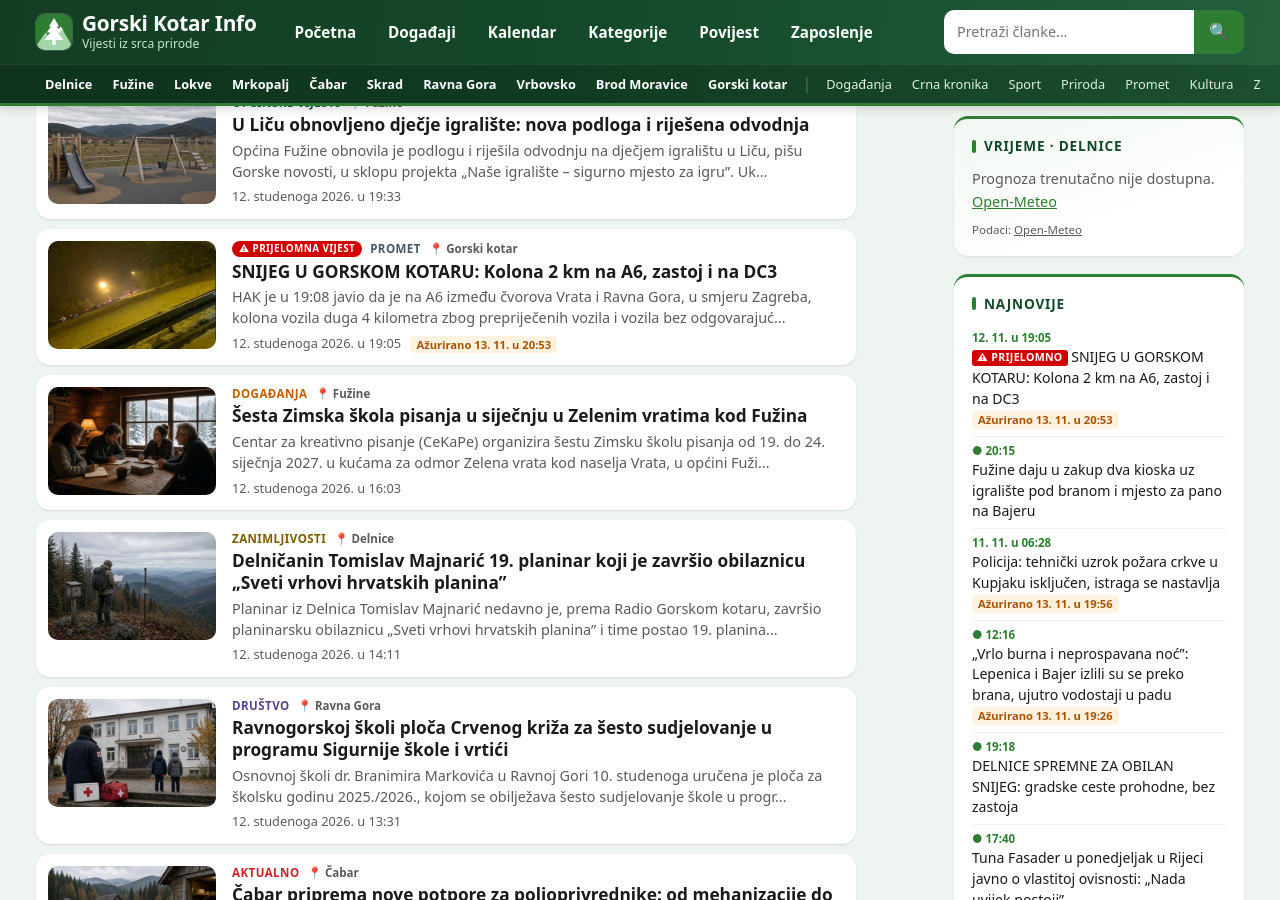
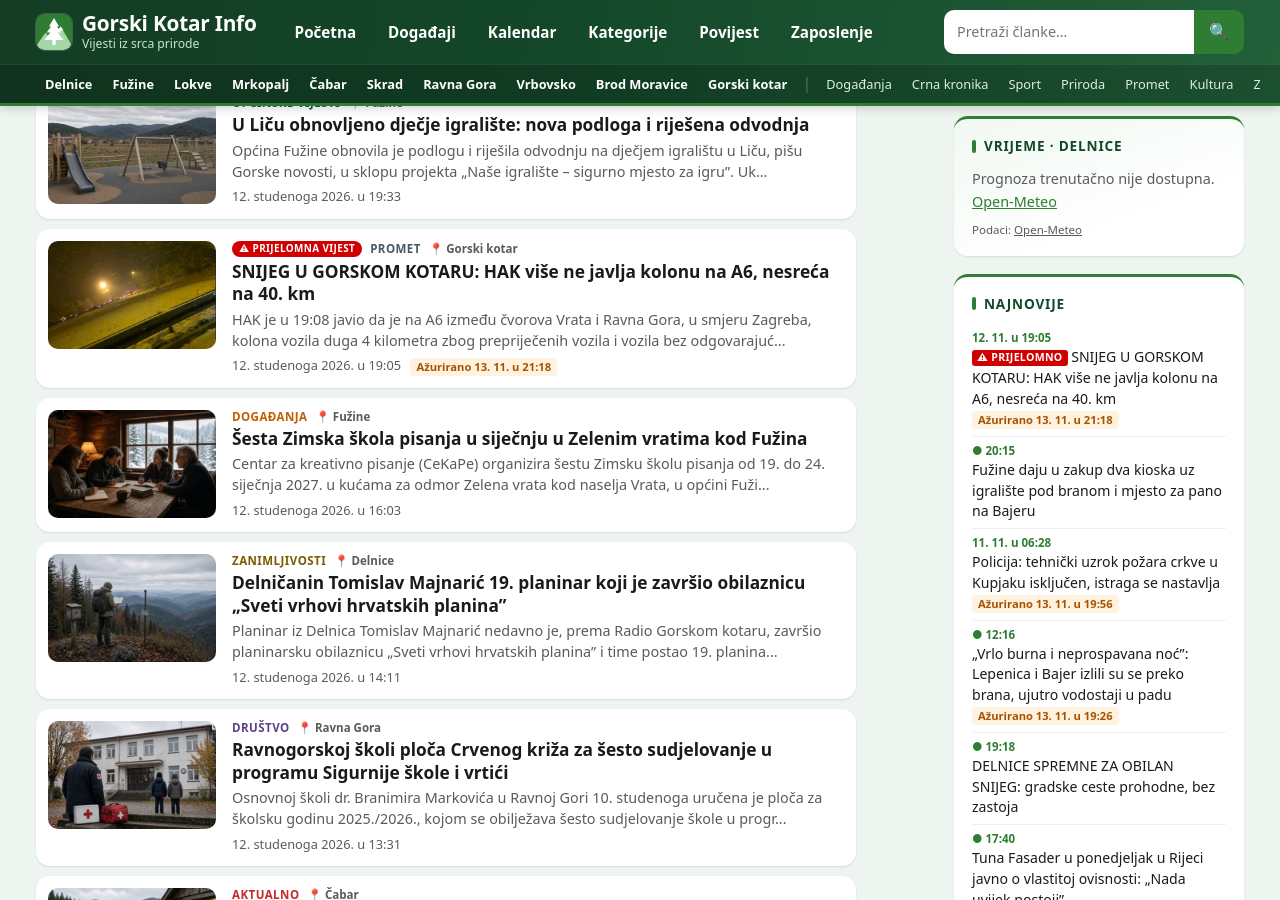
Before and after one commit to MojGK/gorski-kotar.info, a Jekyll site: the page built from arhiva.md, in a window 1280 px wide and 900 px high, scrolled down 2757 px. Built offline with Jekyll 4.4.1, drawn with Linux system fonts in a browser that asks for light colours.

Commit message:
Dopuna: VinodolMet o vrhuncu kolone na A6, HAK više ne javlja kolonu

```diff
--- a/_posts/2026-11-12-snijeg-petak-gorski-kotar-hac-zimska-sluzba.md
+++ b/_posts/2026-11-12-snijeg-petak-gorski-kotar-hac-zimska-sluzba.md
@@ -2,10 +2,10 @@
 layout: post
 featured: true
 prijelomna: true
-prijelomna_tekst: "Kolona 2 km na A6 između Vrata i Ravne Gore prema Zagrebu; nesreća na 40. km; zastoj na DC3 kod Delnica"
-title: "SNIJEG U GORSKOM KOTARU: Kolona 2 km na A6, zastoj i na DC3"
+prijelomna_tekst: "HAK više ne javlja kolonu na A6 između Vrata i Ravne Gore; nesreća na 40. km, promet jednim trakom; zimski uvjeti na DC3 i DC32"
+title: "SNIJEG U GORSKOM KOTARU: HAK više ne javlja kolonu na A6, nesreća na 40. km"
 date: 2026-11-12 19:05:00 +0100
-azurirano: 2026-11-13 20:53:00 +0100
+azurirano: 2026-11-13 21:18:00 +0100
 location: Gorski kotar
 type: Promet
 categories: [Gorski kotar, Promet]
@@ -15,6 +15,13 @@ image_alt: "Kolona vozila na autocesti A6 između Delnica i Ravne Gore u gustome
 image_credit: "Foto: privatna arhiva"
 image_position: center 70%
 ---
+
+**Dopuna (21.18 h):** Meteorološka stranica **VinodolMet** objavila je na Facebooku „totalni kaos kroz Gorski kotar”. Prema njihovoj objavi, na vrhuncu gužve oko 19.30 h kolona na A6 kod Delnica prema Zagrebu bila je duga oko 5 kilometara i stajala je. Ta ocjena od oko 5 kilometara odnosi se, prema toj objavi, na raniji vrhunac, a ne na trenutačno stanje, i nije službena HAK-ova brojka. Na objavljenim snimkama HAK-ovih kamera iz 19.27 h vide se pune trake prema Zagrebu kod Delnica, Vrbovskog i Rožman Brda.
+
+![HAK-ove web kamere na A6 u 19:27: pune trake prema Zagrebu kod Delnica, Vrbovskog i Rožman Brda, 13. 11. 2026.]({{ '/assets/images/a6-hak-kamere-1927-vinodolmet-2026-11-13.jpg' | relative_url }})
+*Foto: HAK / web kamere (via VinodolMet)*
+
+[HAK](https://www.hak.hr/info/stanje-na-cestama/) u 21:16 više ne navodi kolonu na autocesti **A6** između čvorova **Vrata** i **Ravna Gora**, u smjeru Zagreba, koju je u 20:52 još procjenjivao na 2 kilometra. U izvanrednim prometnim događajima ostaje nesreća na 40. kilometru između Delnica i Ravne Gore: promet se i dalje vodi jednom trakom uz ograničenje brzine od 60 km/h. Zimski uvjeti i dalje vrijede na A6 između čvorova Kikovica i Bosiljevo 2. Dionica Kikovica–Delnice zbog vjetra i dalje je otvorena samo za osobna vozila. Na **DC3** Zdihovo–Stubica–Delnice–Kikovica/Soboli i na **DC32** Prezid–Delnice, prema HAK-u, i dalje vrijede zimski uvjeti i zabrana prometa za vozila bez propisane zimske opreme i za teretna motorna vozila s priključnim vozilom. Trenutačno nema slobodnog cestovnog pravca za kamione s prikolicama, tegljače s poluprikolicama i vozila bez propisane zimske opreme iz smjera unutrašnjosti prema Hrvatskom primorju ili Istri, i obrnuto. U tijeku je čišćenje i posipavanje cesta u Lici i Gorskom kotaru.
 
 **Dopuna (20.53 h):** Na raskrižju državnih cesta **DC3** i **DC32** kod Delnica (smjer Crni Lug) kolnik je oko 20.50 h pod ugaženim snijegom s dubokim tragovima kotača. Vozila se sporo kreću i čekaju u koloni, uz cestu su visoki nasipi snijega, a snijeg i dalje pada. DC3 i DC32 državne su ceste koje održavaju Hrvatske ceste, a ne Grad Delnice; o stanju gradskih cesta pišemo u [članku o prohodnim delničkim cestama]({{ '/delnice-spremne-obilan-snijeg-ceste-prohodne/' | relative_url }}).
 
@@ -159,3 +166,5 @@ Stanje na cestama može se pratiti na [HAK-u](https://www.hak.hr/info/stanje-na-
 - *HAK, web kamere A6 (Čardak, Javorova Kosa, Vršek), 13. 11. 2026. u 20:24, te stanje na cestama u 20:26 ([hak.hr](https://www.hak.hr/info/stanje-na-cestama/))*
 - *Snimka s terena, uredništvo portala, 13. 11. 2026. oko 20.50 h, raskrižje DC3 i DC32 kod Delnica (smjer Crni Lug)*
 - *HAK, stanje na cestama, 13. 11. 2026. u 20:52 ([hak.hr](https://www.hak.hr/info/stanje-na-cestama/))*
+- *VinodolMet, Facebook objava „totalni kaos kroz Gorski kotar”, 13. 11. 2026., s HAK-ovim web kamerama A6 (Delnice, Vrbovsko, Rožman Brdo) iz 19:27*
+- *HAK, stanje na cestama, 13. 11. 2026. u 21:16 ([hak.hr](https://www.hak.hr/info/stanje-na-cestama/))*
```
Also changed, not shown: assets/images/a6-hak-kamere-1927-vinodolmet-2026-11-13.jpg (added), assets/images/thumbs/a6-hak-kamere-1927-vinodolmet-2026-11-13.jpg (added).
